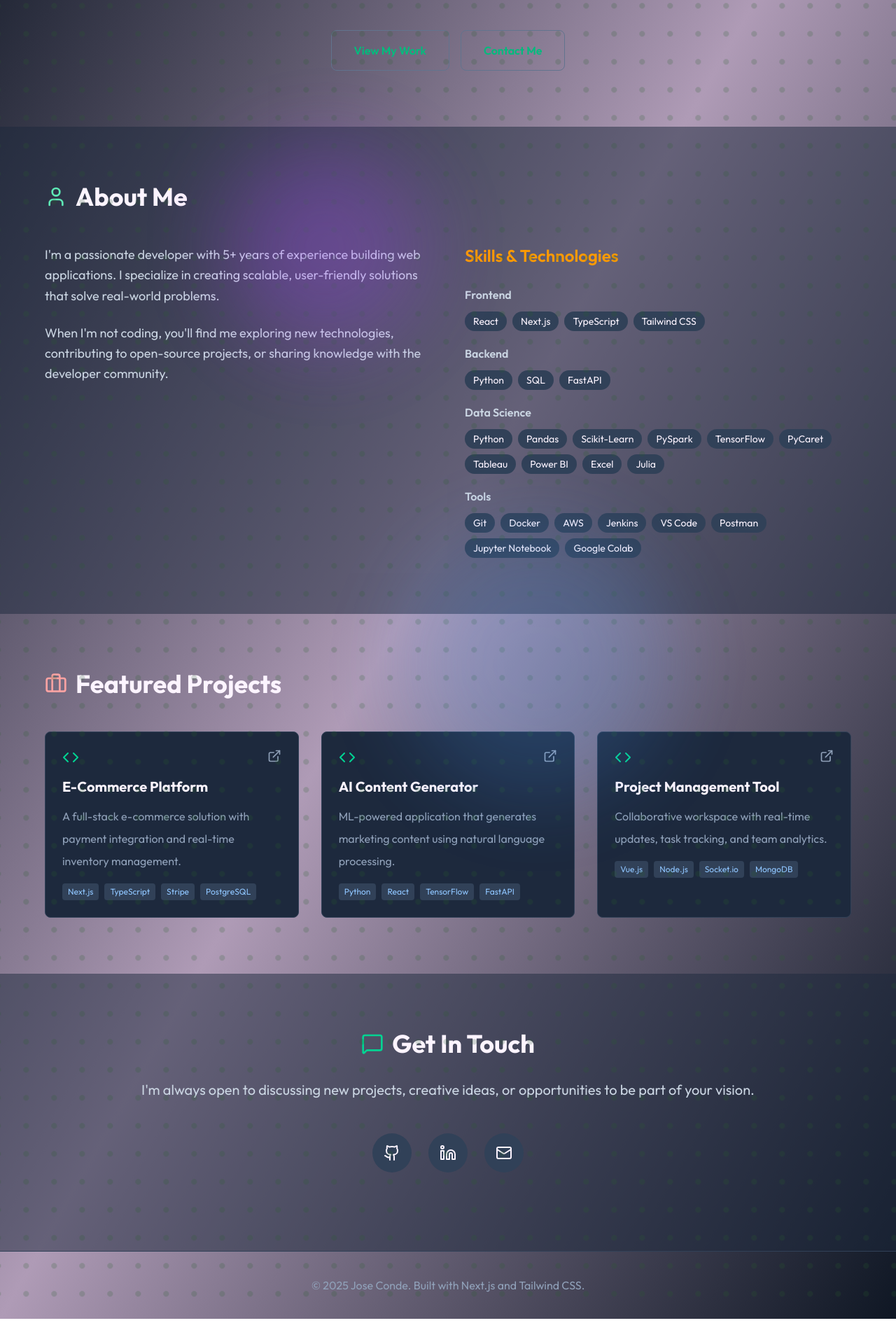
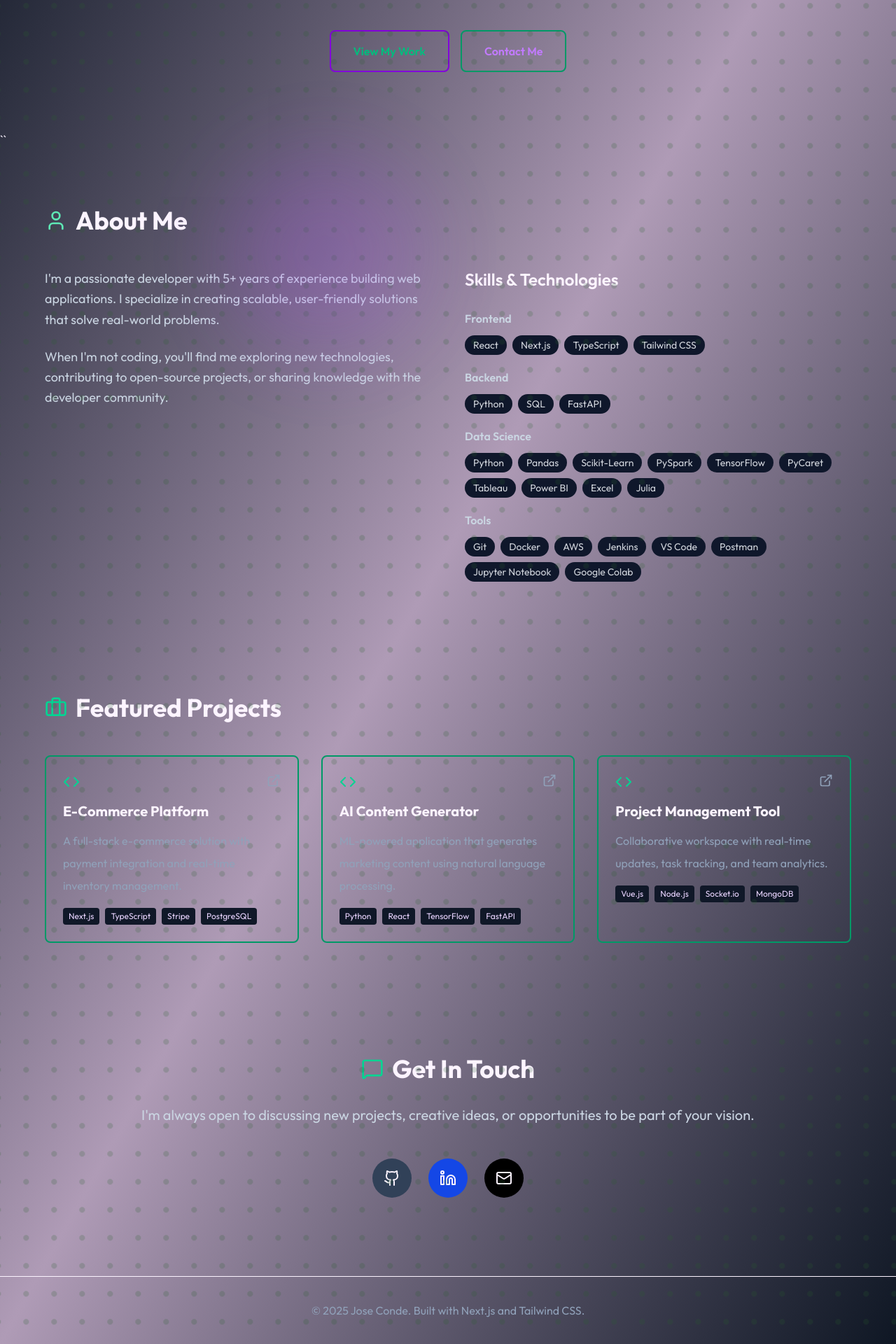
Before and after one commit to LemurTech22/portfolio, a Next.js app: page / in a window 1280 px wide. Shown: the part 349-2269 px from the top of the page at 70% size. Before the commit the page ends 2233 px from the top, so only its background shows below. Built offline with nearby package versions, Linux system fonts and the light colour scheme; a web font is replaced by a local one.

Commit message:
Fixed the link bugs

```diff
--- a/app/page.tsx
+++ b/app/page.tsx
@@ -1,7 +1,6 @@
 "use client";
 import React, { useState } from 'react';
 import { Menu, X, Github, Linkedin, Mail, ExternalLink, Code, Briefcase, User, MessageSquare } from 'lucide-react';
-
 
 export default function Portfolio() {
   const [mobileMenuOpen, setMobileMenuOpen] = useState(false);
@@ -41,32 +40,31 @@ export default function Portfolio() {
   };
 
   return (
-  <div className="relative min-h-screen bg-gradient-to-br from-[var(--midnight)] via-[var(--brand)] to-[var(--midnight)] text-[var(--accent)] overflow-hidden">
-  {/* Particle overlay */}
+    <div className="relative min-h-screen bg-gradient-to-br from-[var(--midnight)] via-[var(--brand)] to-[var(--midnight)] text-[var(--accent)] overflow-hidden">
+      {/* Particle overlay */}
 
-    <div className="absolute inset-0 z-0 animate-particles" />
+      <div className="absolute inset-0 z-0 animate-particles pointer-events-none" />
 
-    {/* Glowing floating blobs (optional depth effect) */}
-    <div className="absolute top-1/4 left-1/4 w-72 h-72 bg-purple-500/30 rounded-full blur-3xl animate-pulse" />
-    <div className="absolute bottom-1/3 right-1/4 w-96 h-96 bg-blue-400/20 rounded-full blur-3xl animate-pulse delay-1000" />
+      {/* Glowing floating blobs */}
+      <div className="absolute top-1/4 left-1/4 w-72 h-72 bg-purple-500/20 rounded-full blur-3xl animate-pulse" />
+      <div className="absolute bottom-1/3 right-1/4 w-96 h-96 bg-brand/20 rounded-full blur-3xl animate-pulse" style={{ animationDelay: '1s' }} />
 
-
-    {/* Navigation */}
+      {/* Navigation */}
       <nav className="fixed w-full bg-slate-900/80 backdrop-blur-md z-50 border-b border-slate-700">
         <div className="max-w-6xl mx-auto px-4 sm:px-6 lg:px-8">
           <div className="flex justify-between items-center h-16">
             <div className="text-2xl font-bold bg-gradient-to-r from-emerald-500 to-purple-300 bg-clip-text text-transparent">
-              Portfolio
+            Portfolio
             </div>
 
             {/* Desktop Menu */}
             <div className="hidden md:flex space-x-8">
-              {['Home', 'About', 'Projects', 'Contact',"Blog"].map((item) => (
+              {['Home', 'About', 'Projects', 'Contact', 'Blog'].map((item) => (
                 <button
                   key={item}
                   onClick={() => scrollToSection(item.toLowerCase())}
-                  className={`hover:text-emerald-600 transition-colors ${
-                    activeSection === item.toLowerCase() ? 'text-blue-400' : ''
+                  className={`hover:text-emerald-400 transition-colors ${
+                    activeSection === item.toLowerCase() ? 'text-emerald-400' : 'text-white'
                   }`}
                 >
                   {item}
@@ -92,7 +90,7 @@ export default function Portfolio() {
                 <button
                   key={item}
                   onClick={() => scrollToSection(item.toLowerCase())}
-                  className="block w-full text-left hover:text-blue-400 transition-colors py-2"
+                  className="block w-full text-left hover:text-emerald-900 transition-colors py-2 text-white"
                 >
                   {item}
                 </button>
@@ -106,11 +104,9 @@ export default function Portfolio() {
       <section className="pt-32 pb-20 px-4 sm:px-6 lg:px-8">
         <div className="max-w-6xl mx-auto">
           <div className="text-center">
-
             <h1 className="text-5xl sm:text-6xl md:text-7xl font-bold mb-6 bg-gradient-to-r from-emerald-500 to-purple-300 bg-clip-text text-transparent">
               Hi, I'm Jose Conde
             </h1>
-
             <p className="text-xl sm:text-2xl text-slate-300 mb-8">
               Full Stack Developer & Data Scientist
             </p>
@@ -118,20 +114,19 @@ export default function Portfolio() {
               I build exceptional digital experiences that combine beautiful design with powerful functionality.
             </p>
             <div className="flex justify-center gap-4 flex-wrap">
-              <button className="border border-slate-500 bg-gradient-to-r bg-emerald-500 hover:bg-gray-400 bg-clip-text text-transparent hover:border-emerald-300 px-8 py-3 rounded-lg font-semibold transition-colors">
+              <button className="border-2 border-purple-700   text-emerald-500 hover:bg-purple-700 hover:text-white px-8 py-3 rounded-lg font-semibold transition-all">
                 View My Work
               </button>
-              <button className="border border-slate-500 bg-gradient-to-r bg-emerald-500 hover:bg-gray-400 bg-clip-text text-transparent hover:border-emerald-300 px-8 py-3 rounded-lg font-semibold transition-colors">
+              <button className="border-2 border-emerald-600 text-purple-400 hover:bg-emerald-500 hover:text-white px-8 py-3 rounded-lg font-semibold transition-all">
                 Contact Me
               </button>
             </div>
           </div>
         </div>
       </section>
-
-
+``
       {/* About Section */}
-      <section className="py-20 px-4 sm:px-6 lg:px-8 bg-slate-800/50">
+      <section className="py-20 px-4 sm:px-6 lg:px-8">
         <div className="max-w-6xl mx-auto">
           <div className="flex items-center gap-3 mb-12">
             <User className="text-emerald-300" size={32} />
@@ -151,7 +146,7 @@ export default function Portfolio() {
             </div>
 
             <div>
-              <h3 className="text-2xl font-semibold mb-6 text-amber-500">Skills & Technologies</h3>
+              <h3 className="text-2xl font-semibold mb-6 text-accent">Skills & Technologies</h3>
               <div className="space-y-4">
                 {skills.map((skillGroup) => (
                   <div key={skillGroup.category}>
@@ -160,7 +155,7 @@ export default function Portfolio() {
                       {skillGroup.items.map((skill) => (
                         <span
                           key={skill}
-                          className="bg-slate-700 px-3 py-1 rounded-full text-sm"
+                          className="bg-slate-900 text-gray-300 px-3 py-1 rounded-full text-sm hover:bg-accent hover:text-white transition-colors cursor-default"
                         >
                           {skill}
                         </span>
@@ -178,7 +173,7 @@ export default function Portfolio() {
       <section className="py-20 px-4 sm:px-6 lg:px-8">
         <div className="max-w-6xl mx-auto">
           <div className="flex items-center gap-3 mb-12">
-            <Briefcase className="text-red-300" size={32} />
+            <Briefcase className="text-emerald-400" size={32} />
             <h2 className="text-4xl font-bold">Featured Projects</h2>
           </div>
 
@@ -186,11 +181,15 @@ export default function Portfolio() {
             {projects.map((project, index) => (
               <div
                 key={index}
-                className="bg-slate-800 rounded-lg p-6 hover:transform hover:scale-105 transition-all duration-300 border border-slate-700 hover:border-emerald-500"
+                className="rounded-lg p-6 hover:transform hover:scale-105 transition-all duration-300 border-2 border-emerald-600 hover:border-slate-500 cursor-pointer"
               >
                 <div className="flex justify-between items-start mb-4">
                   <Code className="text-emerald-400" size={24} />
-                  <a href={project.link} className="text-slate-400 hover:text-blue-400">
+                  <a
+                    href={project.link}
+                    className="text-slate-400 hover:text-accent transition-colors"
+                    onClick={(e) => e.stopPropagation()}
+                  >
                     <ExternalLink size={20} />
                   </a>
                 </div>
@@ -200,7 +199,7 @@ export default function Portfolio() {
                   {project.tech.map((tech) => (
                     <span
                       key={tech}
-                      className="text-xs bg-slate-700 px-2 py-1 rounded text-blue-300"
+                      className="text-xs bg-gray-900 px-2 py-1 rounded text-purple-200"
                     >
                       {tech}
                     </span>
@@ -213,7 +212,7 @@ export default function Portfolio() {
       </section>
 
       {/* Contact Section */}
-      <section className="py-20 px-4 sm:px-6 lg:px-8 bg-slate-800/50">
+      <section className="py-20 px-4 sm:px-6 lg:px-8">
         <div className="max-w-4xl mx-auto text-center">
           <div className="flex items-center justify-center gap-3 mb-8">
             <MessageSquare className="text-emerald-400" size={32} />
@@ -225,26 +224,38 @@ export default function Portfolio() {
           </p>
 
           <div className="flex justify-center gap-6 mb-8">
-            <a href="https://github.com/LemurTech22" className="bg-slate-700 p-4 rounded-full hover:bg-gray-500 transition-colors">
+            <a
+              href="https://github.com/LemurTech22"
+              target="_blank"
+              rel="noopener noreferrer"
+              className="bg-slate-700 p-4 rounded-full hover:bg-gray-600 hover:scale-150 transition-all duration-300"
+            >
               <Github size={24} />
             </a>
-            <a href="https://www.linkedin.com/in/jose-conde-mlai/" className="bg-slate-700 p-4 rounded-full hover:bg-blue-700 transition-colors">
+            <a
+              href="https://www.linkedin.com/in/jose-conde-mlai/"
+              target="_blank"
+              rel="noopener noreferrer"
+              className="bg-blue-700 p-4 rounded-full hover:bg-blue-600 hover:scale-150 transition-all duration-300"
+            >
               <Linkedin size={24} />
             </a>
-            <a href="" className="bg-slate-700 p-4 rounded-full hover:bg-indigo-500 transition-colors">
+            <a
+              href="mailto:jose.a.conde@outlook.com"
+              className="bg-black p-4 rounded-full hover:bg-gray-900 hover:scale-150 transition-all duration-300"
+            >
               <Mail size={24} />
             </a>
           </div>
-
         </div>
       </section>
 
       {/* Footer */}
-      <footer className="py-8 px-4 border-t border-slate-700">
+      <footer className="py-8 px-4 border-t border-brand-dark">
         <div className="max-w-6xl mx-auto text-center text-slate-400">
           <p>&copy; 2025 Jose Conde. Built with Next.js and Tailwind CSS.</p>
         </div>
       </footer>
-      </div>
+    </div>
   );
 }
```
